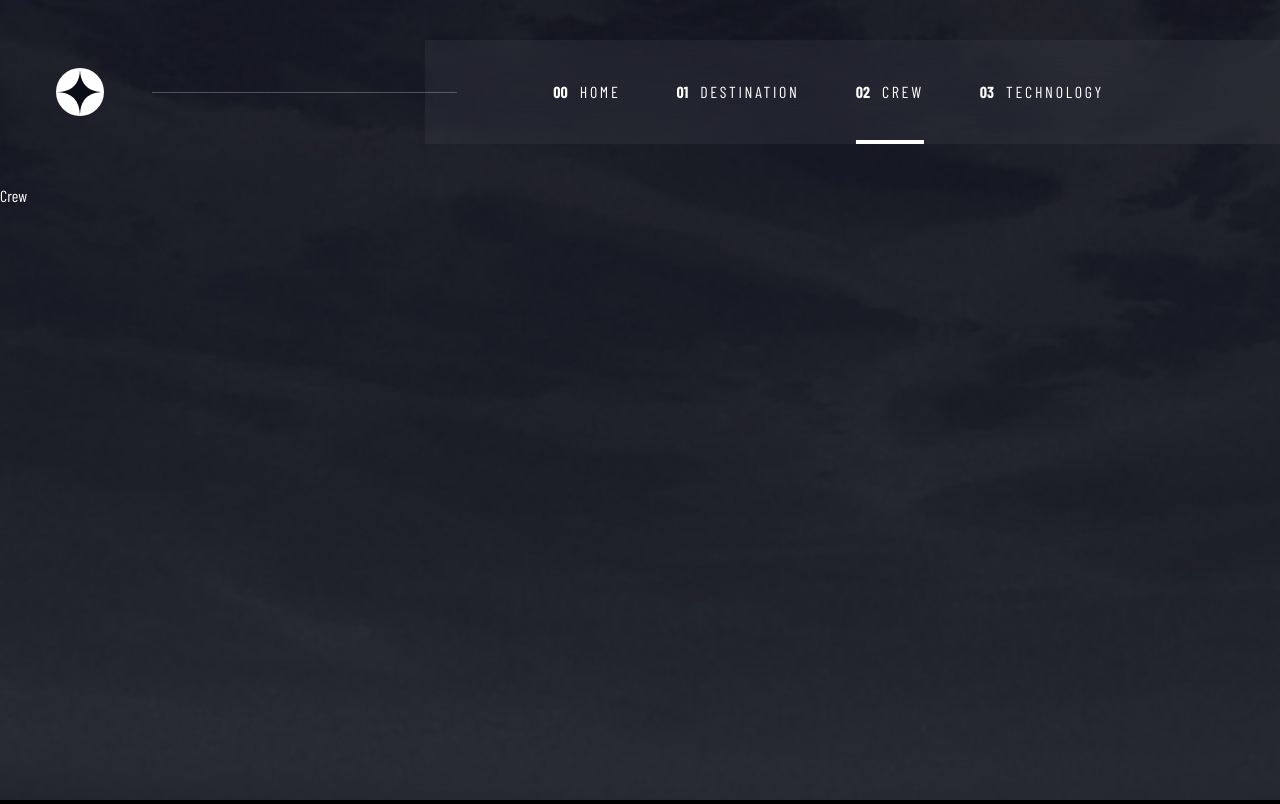
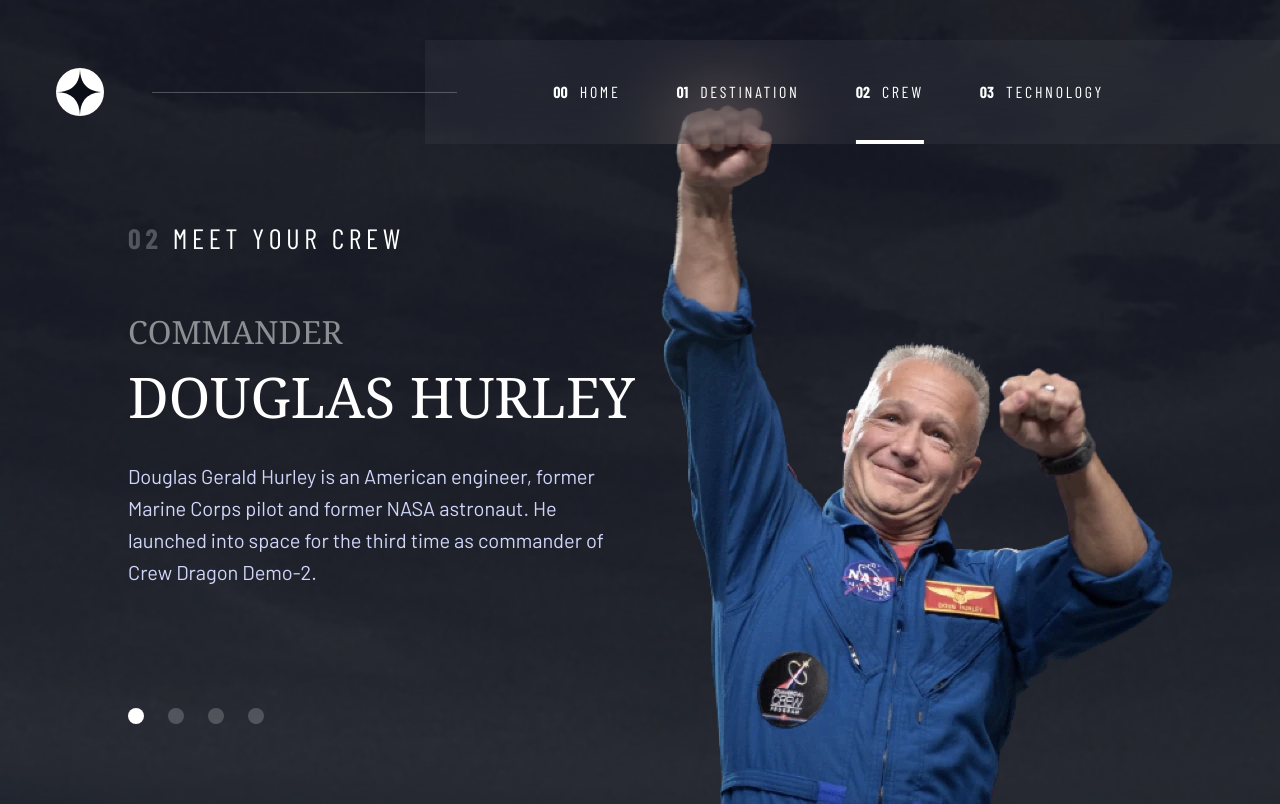
Before and after one commit to FESTUSNIX/space-tourism-frontend-mentor, a React (Create React App) app: page /crew in a window 1280 px wide. Built offline with nearby package versions, Linux system fonts and the light colour scheme; a web font is replaced by a local one.

Commit message:
Finished crew page

```diff
--- a/src/components/PageTitle.tsx
+++ b/src/components/PageTitle.tsx
@@ -5,8 +5,8 @@ type Props = {
 
 export const PageTitle = ({ children, pageNumber }: Props) => {
 	return (
-		<h2 className='mx-8 mt-2 mb-8 w-full text-base uppercase tracking-[2.7px] max-md:text-center md:mt-10 md:mb-16 md:self-start md:text-xl md:tracking-[3.38px] lg:mx-14 lg:mb-16 lg:text-[28px] lg:tracking-[4.72px] xl:mx-auto xl:max-w-6xl'>
+		<h3 className='md:wrapper mx-8 mb-8 w-full text-base uppercase tracking-[2.7px] max-md:text-center md:mt-10 md:mb-16 md:self-start md:text-xl md:tracking-[3.38px] lg:mb-16 lg:text-[28px] lg:tracking-[4.72px]'>
 			<span className='font-bold text-white/25'>0{pageNumber}</span> {children}
-		</h2>
+		</h3>
 	)
 }
--- a/src/index.css
+++ b/src/index.css
@@ -22,26 +22,26 @@
 
 @layer components {
 	.wrapper {
-		max-width: calc(100vw - 3em);
+		max-width: calc(100vw - 3rem);
 		margin: 0 auto;
 		width: 100%;
 	}
 
 	@screen sm {
 		.wrapper {
-			max-width: calc(100vw - 6em);
+			max-width: calc(100vw - 6rem);
 		}
 	}
 
 	@screen md {
 		.wrapper {
-			max-width: calc(100vw - 10em);
+			max-width: calc(100vw - 10rem);
 		}
 	}
 
 	@screen xl {
 		.wrapper {
-			max-width: calc(100vw - 16eem);
+			max-width: calc(100vw - 16rem);
 		}
 	}
 
--- a/src/pages/Crew.tsx
+++ b/src/pages/Crew.tsx
@@ -1,5 +1,51 @@
-import React from 'react'
+import React, { useState } from 'react'
+import { PageTitle } from '../components'
+import { data } from '../data/data'
 
 export const Crew = () => {
-	return <div className='crew'>Crew</div>
+	const [currentPage, setCurrentPage] = useState<number>(0)
+
+	const crew = data.crew[currentPage]
+
+	return (
+		<div className='crew flex grow flex-col items-center'>
+			<PageTitle pageNumber={2}>meet your crew</PageTitle>
+
+			<div className='wrapper flex w-full grow flex-col items-center md:flex-col-reverse xl:flex-row-reverse xl:items-end xl:justify-between xl:gap-12'>
+				<div className='relative flex w-full border-white/20 max-md:mb-8 max-md:border-b md:mt-auto md:h-0 md:max-w-xl md:grow xl:h-auto xl:w-auto xl:shrink-0 xl:grow'>
+					<img
+						src={crew.images.webp}
+						alt=''
+						className='mx-auto max-md:w-1/2 xl:absolute xl:bottom-0 xl:left-1/2 xl:max-w-3xl xl:-translate-x-1/2'
+					/>
+				</div>
+
+				<div className='flex flex-col items-center md:mb-4 xl:mb-8 xl:items-start'>
+					<div className='mb-8 flex gap-4 text-sm uppercase tracking-[2.36px] text-secondary md:order-1 md:mb-10 md:mt-10 md:text-base xl:mb-12 xl:gap-6'>
+						{data?.crew.map((crewMember, index: number) => (
+							<span
+								key={index}
+								className={`cursor-pointer rounded-full p-1.5 lg:p-2 ${
+									currentPage === index ? 'bg-white' : 'bg-white/20 duration-300 hover:bg-white/50'
+								}`}
+								onClick={() => setCurrentPage(index)}></span>
+						))}
+					</div>
+
+					<h2 className='font-serif uppercase text-white/50 md:mb-4 md:text-2xl lg:mb-8 lg:text-[32px]'>{crew.role}</h2>
+
+					<div className='text-center xl:text-start'>
+						<h1 className='mb-4 font-serif text-2xl uppercase md:mb-6 md:text-[40px] lg:mb-12 lg:text-[56px]'>
+							{crew.name}
+						</h1>
+						<div>
+							<p className='mb-7 flex max-w-prose text-center font-sans text-[15px] leading-7 text-secondary md:mb-0 md:max-w-[50ch] md:text-base lg:text-xl lg:leading-8 xl:mb-20 xl:text-start'>
+								<span className='xl:w-0 xl:grow'>{crew.bio}</span>
+							</p>
+						</div>
+					</div>
+				</div>
+			</div>
+		</div>
+	)
 }
--- a/src/pages/Destinations.tsx
+++ b/src/pages/Destinations.tsx
@@ -17,14 +17,14 @@ export const Destinations = () => {
 				<div className='flex flex-col items-center lg:items-start'>
 					<div className='mb-8 flex gap-7 text-sm uppercase tracking-[2.36px] text-secondary md:mb-10 md:gap-8 md:text-base md:tracking-[2.7px] lg:mb-12'>
 						{data?.destinations.map((destination, index: number) => (
-							<h3
+							<h2
 								key={destination.name}
 								onClick={() => setCurrentPage(index)}
 								className={`cursor-pointer border-b-[3px] py-1.5 duration-300 ${
 									index === currentPage ? 'border-white' : 'border-b-transparent hover:border-white/50'
 								}`}>
 								{destination.name}
-							</h3>
+							</h2>
 						))}
 					</div>
 
--- a/tailwind.config.js
+++ b/tailwind.config.js
@@ -10,7 +10,7 @@ module.exports = {
 			md: '768px',
 			lg: '992px',
 			xl: '1280px',
-			'2xl': '1600px',
+			'2xl': '1600px'
 			// priority: '0px'
 		},
 		fontFamily: {
```
